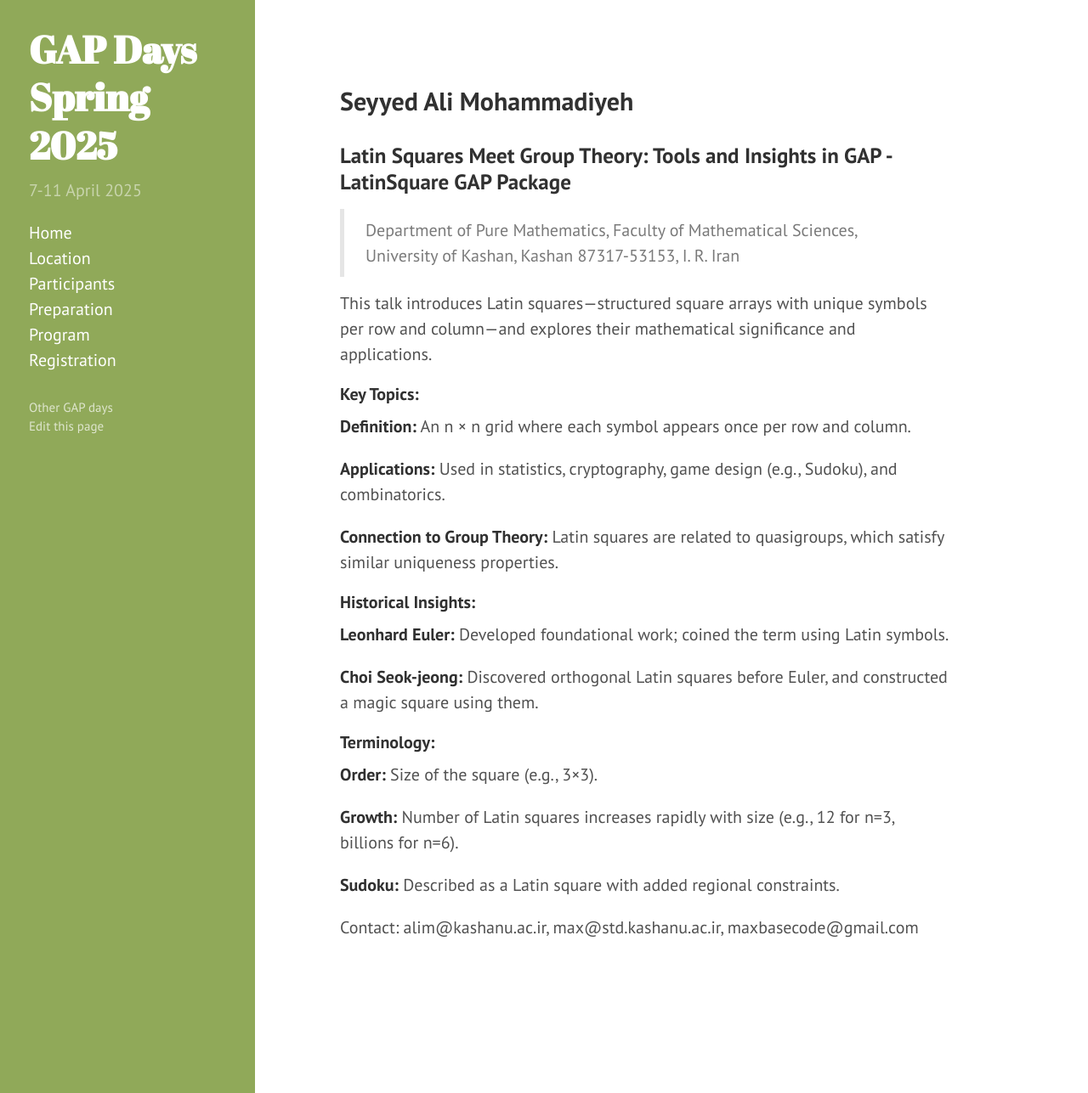
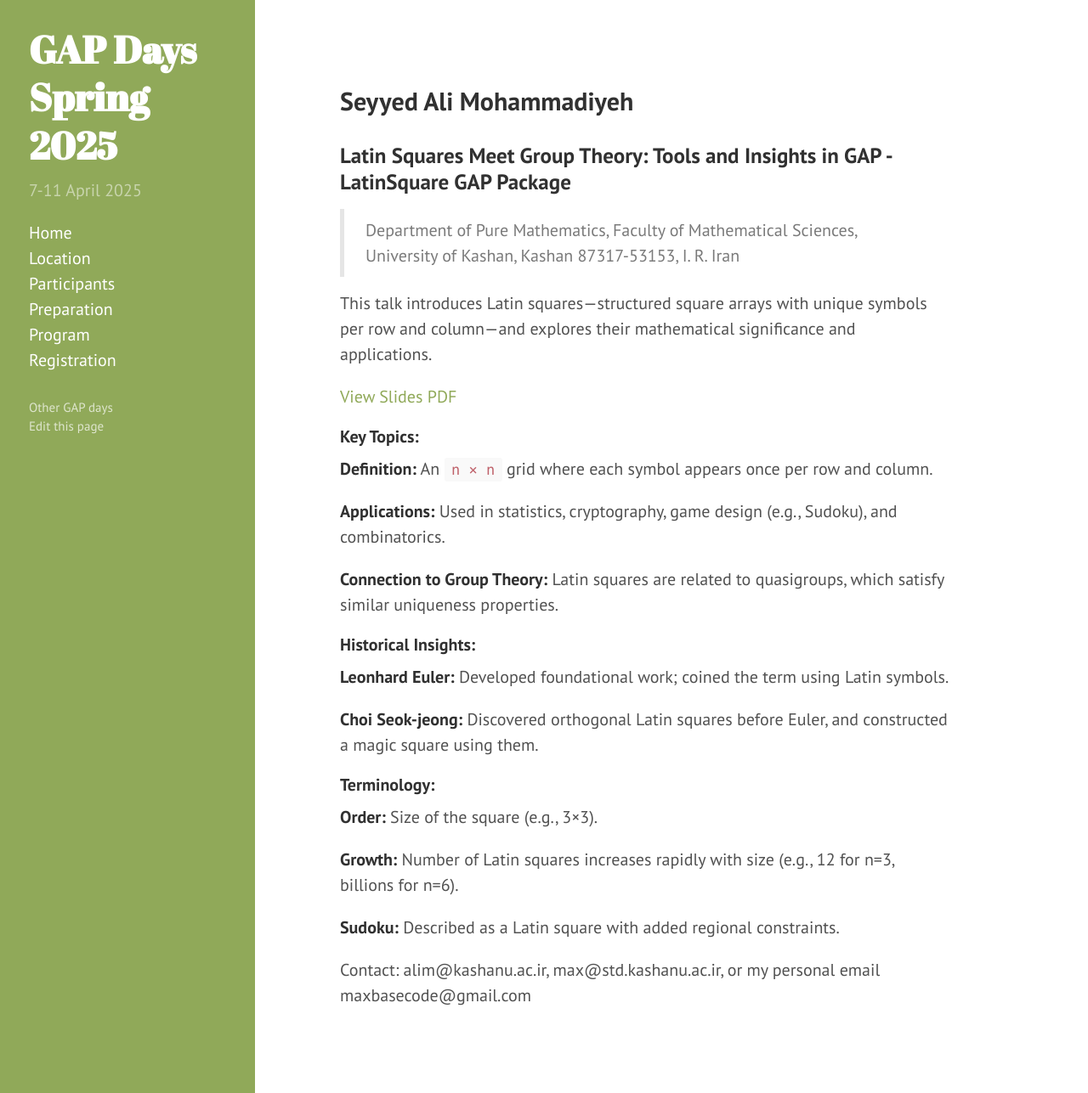
Before and after one commit to gapdays/gapdays2025-spring, a Jekyll site: the page built from abstracts/seyyed-ali-mohammadiyeh.md, in a window 1280 px wide and 1287 px high. Shown: the whole window at 85% size. Built offline with Jekyll 4.4.1, drawn with Linux system fonts in a browser that asks for light colours; our own code applies the rules of GitHub Pages for plain Markdown files.

Commit message:
Link to pdf slides

```diff
--- a/abstracts/seyyed-ali-mohammadiyeh.md
+++ b/abstracts/seyyed-ali-mohammadiyeh.md
@@ -11,9 +11,11 @@ permalink: /abstracts/seyyed-ali-mohammadiyeh
 
 This talk introduces Latin squares—structured square arrays with unique symbols per row and column—and explores their mathematical significance and applications.
 
+[View Slides PDF](https://github.com/BaseMax/gap-days-2025/blob/main/gap-days-2025.pdf)
+
 #### Key Topics:
 
-**Definition:** An n × n grid where each symbol appears once per row and column.
+**Definition:** An `n × n` grid where each symbol appears once per row and column.
 
 **Applications:** Used in statistics, cryptography, game design (e.g., Sudoku), and combinatorics.
 
@@ -33,4 +35,4 @@ This talk introduces Latin squares—structured square arrays with unique symbol
 
 **Sudoku:** Described as a Latin square with added regional constraints.
 
-Contact: alim@kashanu.ac.ir, max@std.kashanu.ac.ir, maxbasecode@gmail.com
+Contact: alim@kashanu.ac.ir, max@std.kashanu.ac.ir, or my personal email maxbasecode@gmail.com
```
